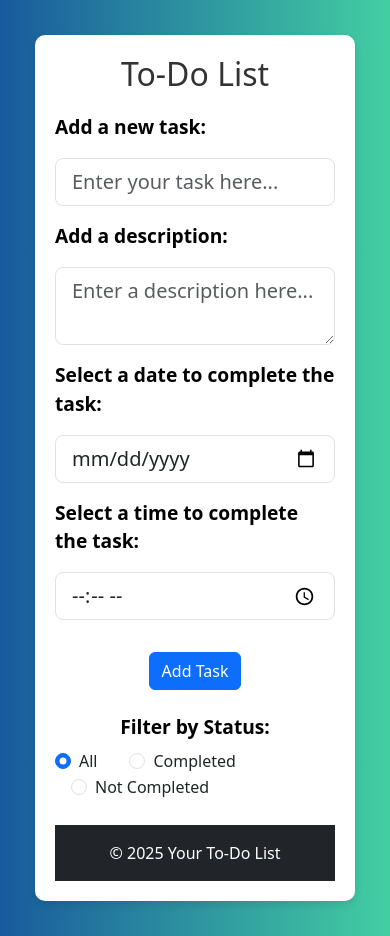
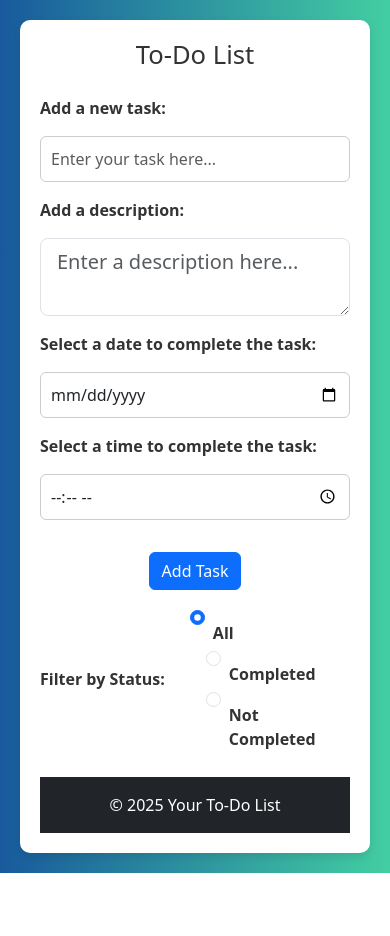
Before and after one commit to Pavan-Gollavilli/TO-DO-LIST-USING-REACT-, a React (Vite) app: page / in a window 390 px wide. After the commit the page ends 873 px from the top, so only its background shows below. Built offline with nearby package versions, Linux system fonts and the light colour scheme.

Commit message:
Update App.css

```diff
--- a/src/App.css
+++ b/src/App.css
@@ -1,40 +1,130 @@
-*{
+/* Reset some default styling */
+* {
     margin: 0;
     padding: 0;
     box-sizing: border-box;
 }
-.main-container{
+
+/* Main container with background gradient and center alignment */
+.main-container {
     display: flex;
     justify-content: center;
     align-items: center;
-    height: auto;
-background: #43cea2;  /* fallback for old browsers */
-background: -webkit-linear-gradient(to right, #185a9d, #43cea2);  /* Chrome 10-25, Safari 5.1-6 */
-background: linear-gradient(to right, #185a9d, #43cea2); /* W3C, IE 10+/ Edge, Firefox 16+, Chrome 26+, Opera 12+, Safari 7+ */
+    min-height: 100vh;
+    background: linear-gradient(to right, #185a9d, #43cea2);
+    padding: 20px;
+}
 
-
-
-
-}
-.container{
+/* Card-like container for the form and content */
+.container {
     width: 100%;
+    max-width: 600px;
     background-color: #fff;
-    padding: 20px;
+    padding: 30px;
     border-radius: 10px;
     box-shadow: 0 4px 8px rgba(0, 0, 0, 0.1);
-    margin: 35px;
+}
 
-}
-.heading{
+/* Heading style */
+.heading {
     text-align: center;
     font-size: 2rem;
     color: #333;
-    margin-bottom: 20px;
+    margin-bottom: 25px;
 }
-.new-task{
-    margin: 0 auto;
+
+/* Labels for form fields */
+label {
     display: block;
-    font-size: 1.2rem;
-    color: black;
+    margin-top: 15px;
     font-weight: bold;
+    color: #333;
 }
+
+/* Input fields and textarea */
+input[type="text"],
+input[type="date"],
+input[type="time"],
+textarea,
+select {
+    width: 100%;
+    padding: 10px;
+    margin-top: 8px;
+    border: 1px solid #ccc;
+    border-radius: 6px;
+    font-size: 1rem;
+    font-family: inherit;
+    transition: border-color 0.2s ease;
+}
+
+input:focus,
+textarea:focus,
+select:focus {
+    border-color: #43cea2;
+    outline: none;
+}
+
+/* Textarea resizing control */
+textarea {
+    resize: vertical;
+    min-height: 80px;
+}
+
+/* Add Task button */
+button,
+.add-task-button {
+    display: inline-block;
+    background-color: #007bff;
+    color: #fff;
+    padding: 10px 18px;
+    border: none;
+    border-radius: 5px;
+    margin-top: 20px;
+    font-size: 1rem;
+    font-weight: bold;
+    cursor: pointer;
+    transition: background-color 0.3s ease;
+}
+
+button:hover,
+.add-task-button:hover {
+    background-color: #0056b3;
+}
+
+/* Task filter radio buttons */
+.task-filter {
+    margin-top: 20px;
+}
+
+.task-filter label {
+    margin-right: 15px;
+    font-weight: normal;
+}
+
+/* Footer */
+footer {
+    text-align: center;
+    background-color: #222;
+    color: #fff;
+    padding: 10px;
+    margin-top: 30px;
+    font-size: 0.85rem;
+    border-radius: 0 0 10px 10px;
+}
+
+/* Responsive improvements */
+@media screen and (max-width: 600px) {
+    .container {
+        padding: 20px;
+    }
+
+    .heading {
+        font-size: 1.6rem;
+    }
+
+    input,
+    textarea,
+    button {
+        font-size: 0.95rem;
+    }
+}
```
